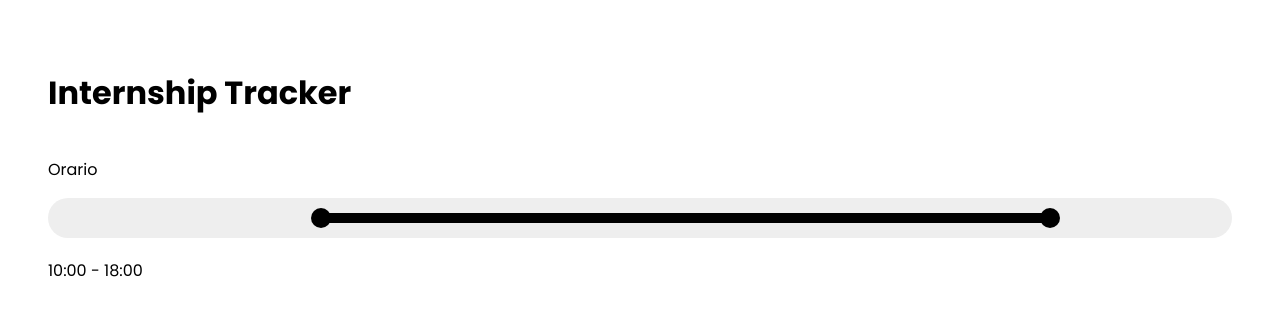
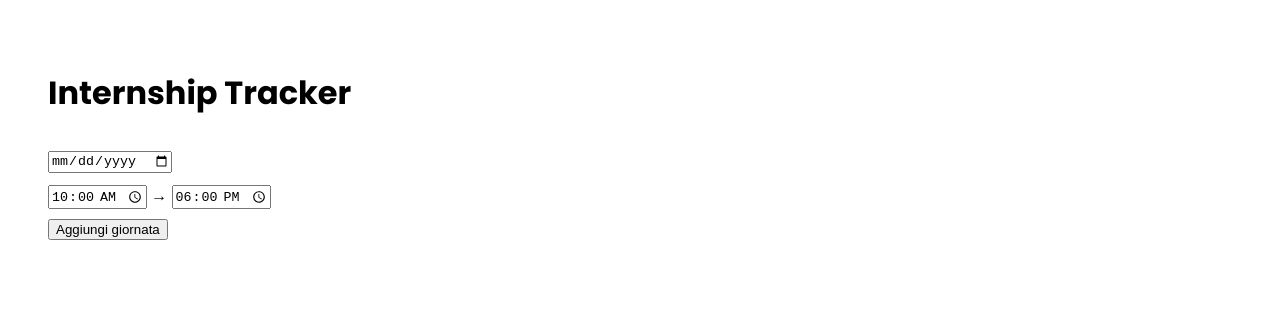
Before and after one commit to NUTSADV/nuts-tracker, a React (Vite) app: page / in a window 1280 px wide. Shown: the top 316 px of the page. Built offline with nearby package versions, Linux system fonts and the light colour scheme.

Commit message:
Update App.jsx

```diff
--- a/App.jsx
+++ b/App.jsx
@@ -1,107 +1,79 @@
-import { useState, useEffect, useRef } from "react";
+import { useState } from "react";
 
-const toTime = (min) => {
-  const h = Math.floor(min / 60);
-  const m = min % 60;
-  return `${String(h).padStart(2, "0")}:${String(m).padStart(2, "0")}`;
+const toDecimalHours = (start, end) => {
+  const [sh, sm] = start.split(":").map(Number);
+  const [eh, em] = end.split(":").map(Number);
+
+  const startMin = sh * 60 + sm;
+  const endMin = eh * 60 + em;
+
+  const diff = endMin - startMin;
+  return Math.round(diff / 30) / 2; // arrotonda a 0.5
 };
 
 export default function App() {
-  const [startMin, setStartMin] = useState(600);
-  const [endMin, setEndMin] = useState(1080);
+  const [date, setDate] = useState("");
+  const [start, setStart] = useState("10:00");
+  const [end, setEnd] = useState("18:00");
+  const [entries, setEntries] = useState([]);
 
-  const trackRef = useRef(null);
-  const [dragging, setDragging] = useState(null);
+  const handleAdd = () => {
+    if (!date) {
+      alert("Inserisci la data");
+      return;
+    }
 
-  const handleMove = (clientX) => {
-    const rect = trackRef.current.getBoundingClientRect();
-    const percent = (clientX - rect.left) / rect.width;
-    const min = 420 + percent * (1200 - 420);
-    const snapped = Math.round(min / 30) * 30;
+    const hours = toDecimalHours(start, end);
 
-    if (dragging === "start") {
-      setStartMin(Math.min(snapped, endMin - 30));
-    }
-    if (dragging === "end") {
-      setEndMin(Math.max(snapped, startMin + 30));
-    }
+    const newEntry = {
+      date,
+      start,
+      end,
+      hours,
+    };
+
+    setEntries([newEntry, ...entries]);
+    setDate("");
   };
-
-  useEffect(() => {
-    const move = (e) => dragging && handleMove(e.clientX);
-    const up = () => setDragging(null);
-
-    window.addEventListener("mousemove", move);
-    window.addEventListener("mouseup", up);
-
-    return () => {
-      window.removeEventListener("mousemove", move);
-      window.removeEventListener("mouseup", up);
-    };
-  });
 
   return (
     <div style={{ padding: 40, fontFamily: "Poppins" }}>
       <h1>Internship Tracker</h1>
 
-      <div style={{ marginTop: 40 }}>
-        <p>Orario</p>
+      {/* FORM */}
+      <div style={{ marginTop: 30 }}>
+        <input
+          type="date"
+          value={date}
+          onChange={(e) => setDate(e.target.value)}
+        />
 
-        <div
-          ref={trackRef}
-          style={{
-            position: "relative",
-            height: 40,
-            background: "#eee",
-            borderRadius: 20,
-          }}
-        >
-          <div
-            style={{
-              position: "absolute",
-              height: 10,
-              top: "50%",
-              transform: "translateY(-50%)",
-              background: "black",
-              left: `${((startMin - 420) / (1200 - 420)) * 100}%`,
-              width: `${((endMin - startMin) / (1200 - 420)) * 100}%`,
-            }}
+        <div style={{ marginTop: 10 }}>
+          <input
+            type="time"
+            value={start}
+            onChange={(e) => setStart(e.target.value)}
           />
-
-          <div
-            onMouseDown={() => setDragging("start")}
-            style={{
-              position: "absolute",
-              width: 20,
-              height: 20,
-              background: "black",
-              borderRadius: "50%",
-              top: "50%",
-              transform: "translate(-50%, -50%)",
-              left: `${((startMin - 420) / (1200 - 420)) * 100}%`,
-              cursor: "pointer",
-            }}
-          />
-
-          <div
-            onMouseDown={() => setDragging("end")}
-            style={{
-              position: "absolute",
-              width: 20,
-              height: 20,
-              background: "black",
-              borderRadius: "50%",
-              top: "50%",
-              transform: "translate(-50%, -50%)",
-              left: `${((endMin - 420) / (1200 - 420)) * 100}%`,
-              cursor: "pointer",
-            }}
+          {" → "}
+          <input
+            type="time"
+            value={end}
+            onChange={(e) => setEnd(e.target.value)}
           />
         </div>
 
-        <p style={{ marginTop: 20 }}>
-          {toTime(startMin)} - {toTime(endMin)}
-        </p>
+        <button style={{ marginTop: 10 }} onClick={handleAdd}>
+          Aggiungi giornata
+        </button>
+      </div>
+
+      {/* LISTA */}
+      <div style={{ marginTop: 40 }}>
+        {entries.map((e, i) => (
+          <div key={i} style={{ marginBottom: 10 }}>
+            <strong>{e.date}</strong> — {e.hours} ore ({e.start} - {e.end})
+          </div>
+        ))}
       </div>
     </div>
   );
```
